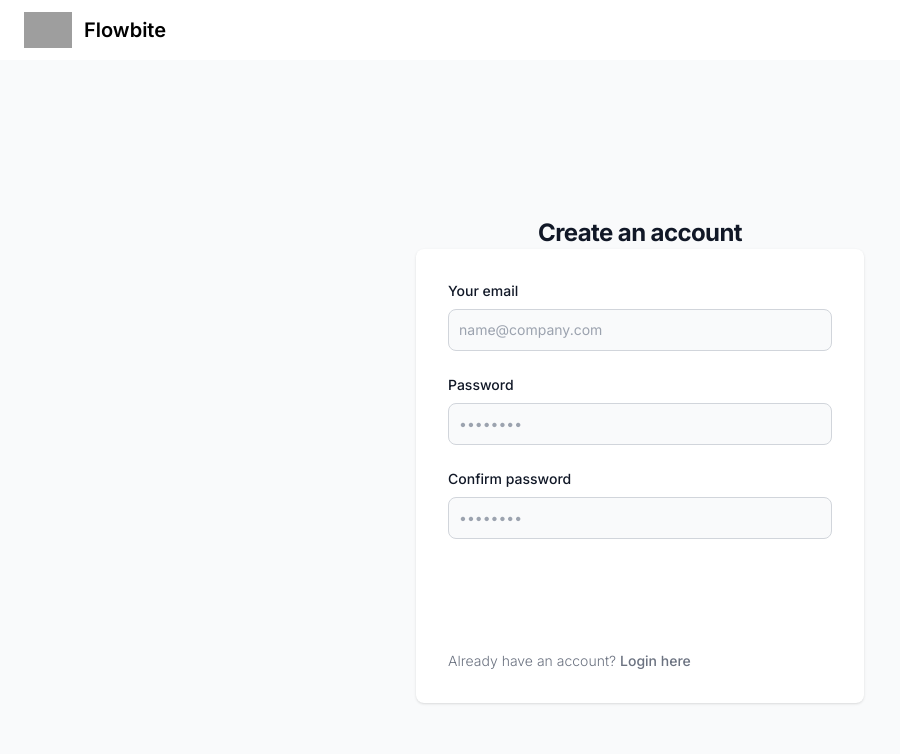
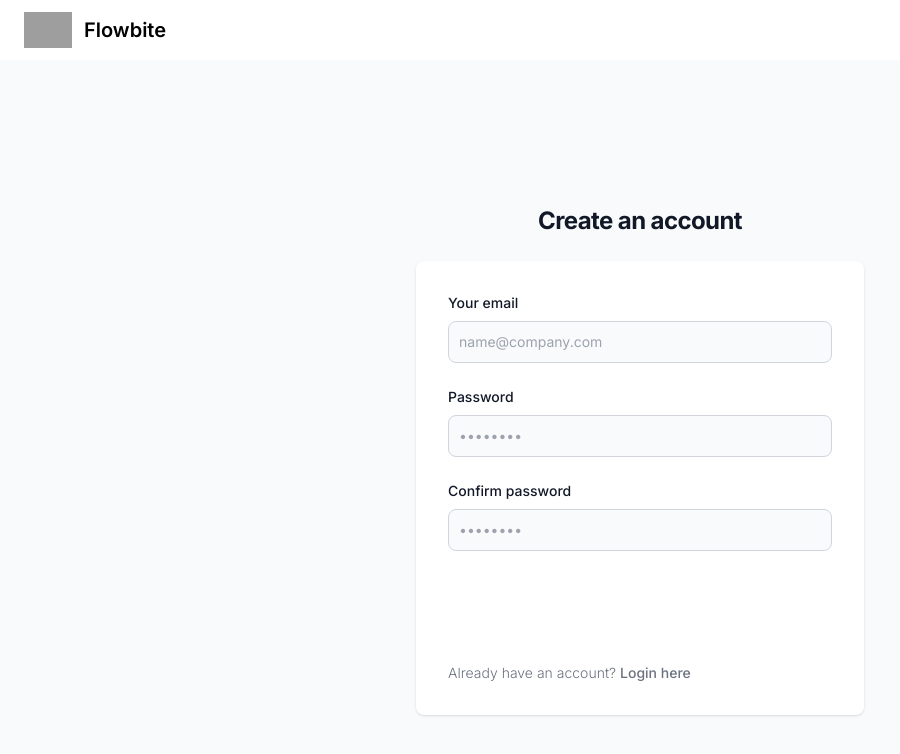
Before and after one commit to neco75/geek_camp_front, a Next.js app: page /register in a window 1280 px wide. Shown: the top 754 px of the page, without its empty margins (0-900 px from the left). Built offline with nearby package versions, Linux system fonts and the light colour scheme; grey boxes are pictures that could not be loaded.

Commit message:
registerのcreate an account修正した

```diff
--- a/src/app/register/page.tsx
+++ b/src/app/register/page.tsx
@@ -7,7 +7,7 @@ function Page() {
       <Header />
       <section className="bg-gray-50 dark:bg-gray-900">
         <div className="flex flex-col items-center justify-center px-6 py-8 mx-auto md:h-screen lg:py-0">
-            <h1 className="text-xl font-bold leading-tight tracking-tight text-gray-900 md:text-2xl dark:text-white">
+            <h1 className="text-xl mb-6 font-bold leading-tight tracking-tight text-gray-900 md:text-2xl dark:text-white">
                     Create an account
             </h1>
           <div className="w-full bg-white rounded-lg shadow dark:border md:mt-0 sm:max-w-md xl:p-0 dark:bg-gray-800 dark:border-gray-700">
```
